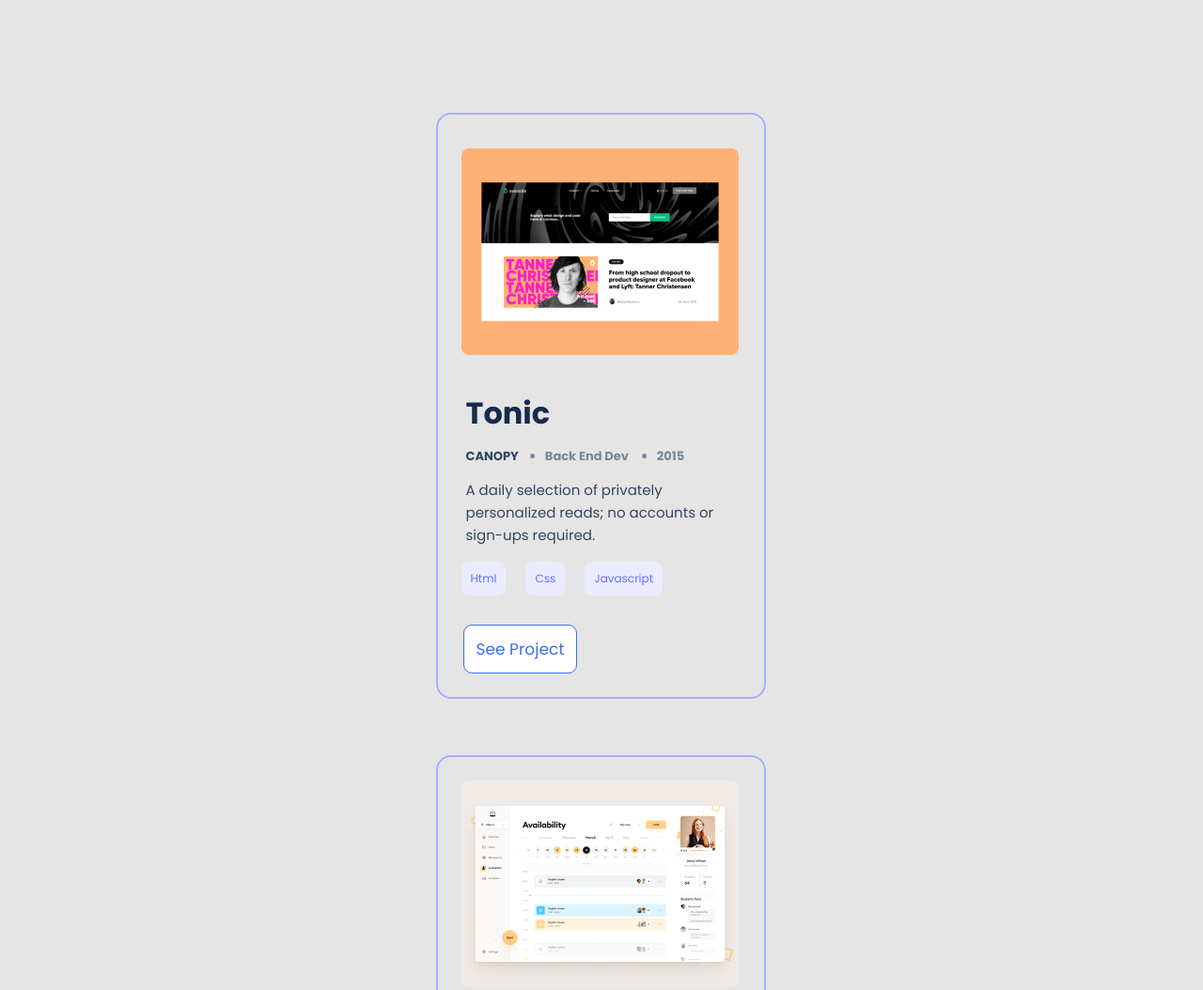
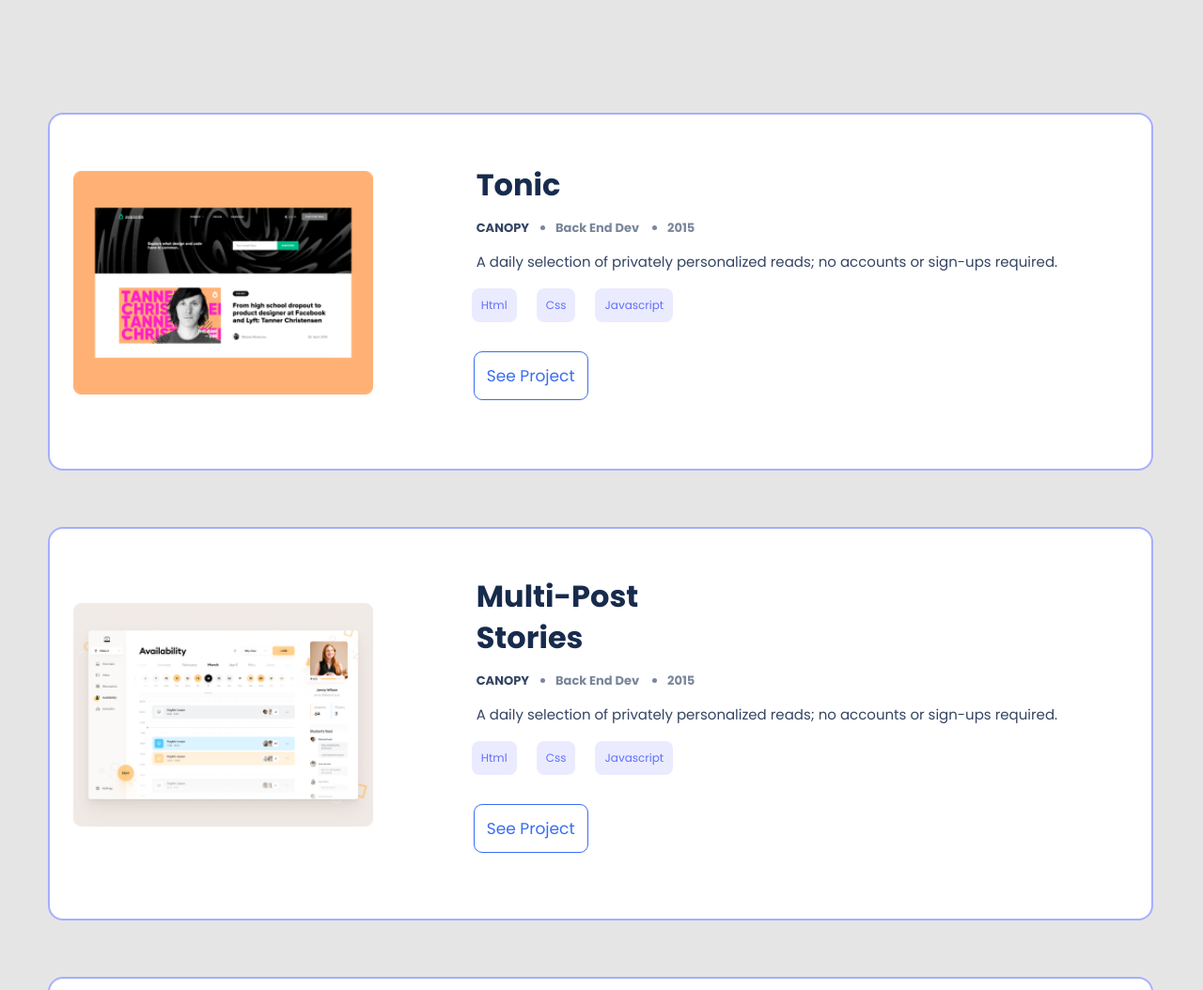
Before and after one commit to nedjwab/MyPortfolio, a website: page index.html in a window 1280 px wide. Shown: the part 940-1994 px from the top of the page at 94% size. Drawn offline with Linux system fonts and the light colour scheme.

Commit message:
Add HTML and CSS to work section

```diff
--- a/style.css
+++ b/style.css
@@ -448,5 +448,25 @@ textarea:focus {
     line-height: 28px;
     padding-right: 390px;
   }
+  #work {
+    display: grid;
+    margin-top: 100px;
+  }
+  .card {
+    height:380px;
+    width:83%;
+    padding-right:100px;
+    padding-top: 50px;
+    padding-bottom: 70px;
+    height: fit-content;
+    border: 2px solid #a7aeff;
+    border-radius: 16px;
+    background-color: white;
+  }
+
+  .gridimg{
+    width:30%;
+    height:100%;
+  }
 
  }
```
